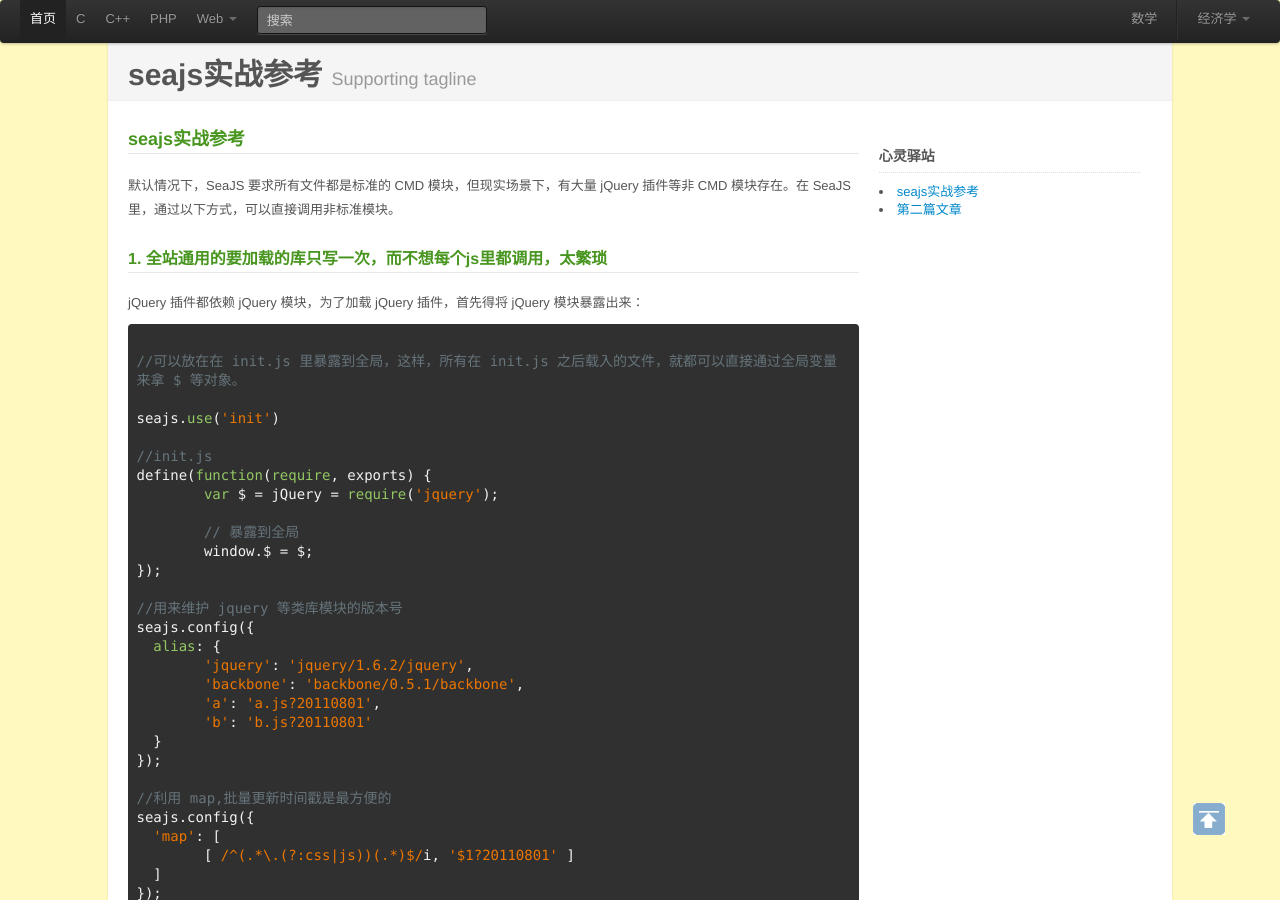
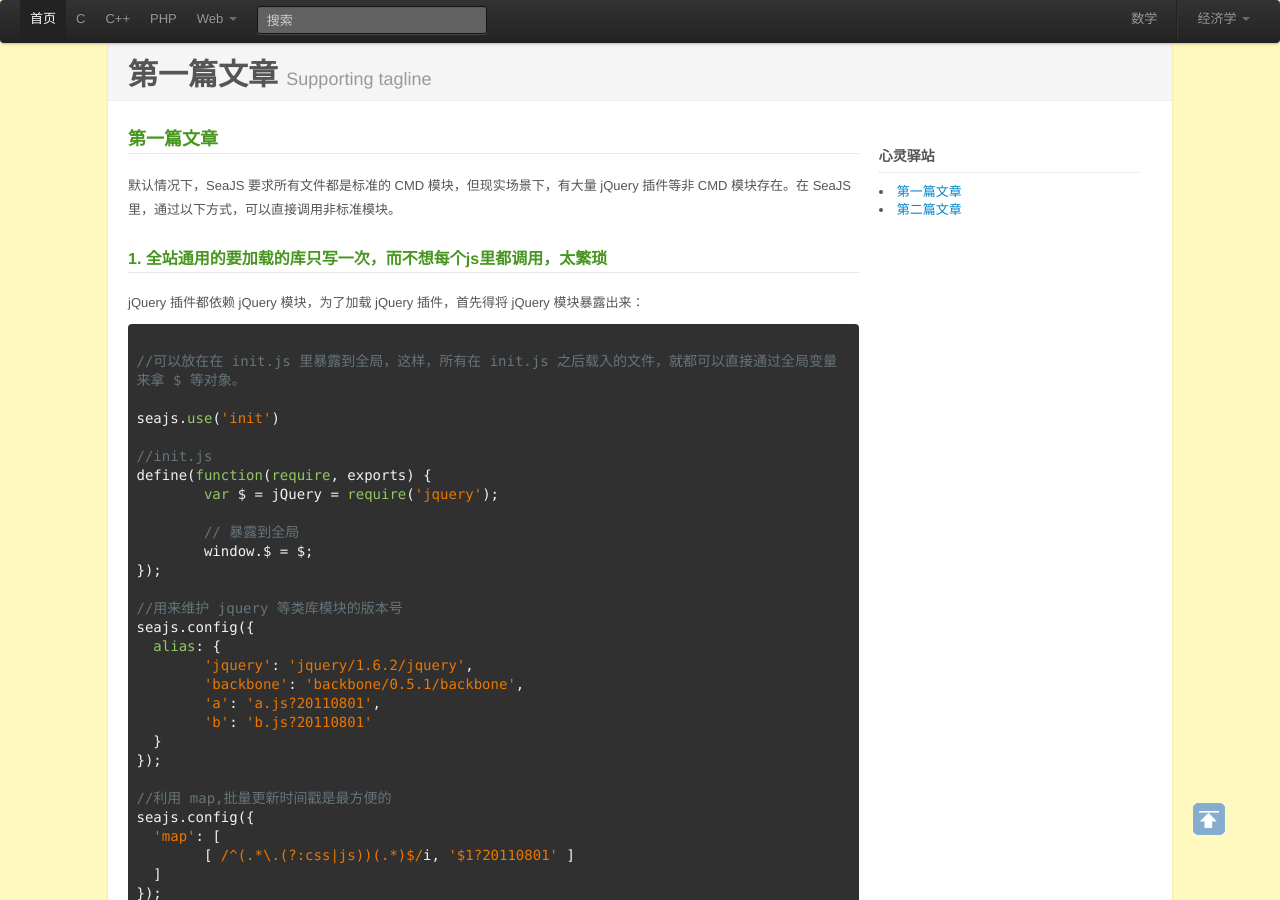
Before and after one commit to luwanlili/luwanlili.github.com, a Jekyll site: the page built from _posts/2012-12-08-seajs实战参考.html, in a window 1280 px wide and 900 px high. Built offline with Jekyll 4.4.1, drawn with Linux system fonts in a browser that asks for light colours.

Commit message:
namekkka33

```diff
--- a/_posts/2012-12-08-seajs实战参考.html
+++ b/_posts/2012-12-08-seajs实战参考.html
@@ -1,6 +1,6 @@
 ---
 layout: default
-title: seajs实战参考
+title: 第一篇文章
 ---
 <div class="page-header">
 <h1>{{ page.title }} <small>Supporting tagline</small></h1>
@@ -9,7 +9,7 @@ title: seajs实战参考
 <div class="span8">
 	<div class="v-entry">
 
-				<h2 id="seajs">seajs实战参考</h2>
+				<h2 id="seajs">第一篇文章</h2>
 				<p>默认情况下，SeaJS 要求所有文件都是标准的 CMD 模块，但现实场景下，有大量 jQuery 插件等非 CMD 模块存在。在 SeaJS 里，通过以下方式，可以直接调用非标准模块。</p>
 
 				<h3 id="js">1. 全站通用的要加载的库只写一次，而不想每个js里都调用，太繁琐</h3>
```
